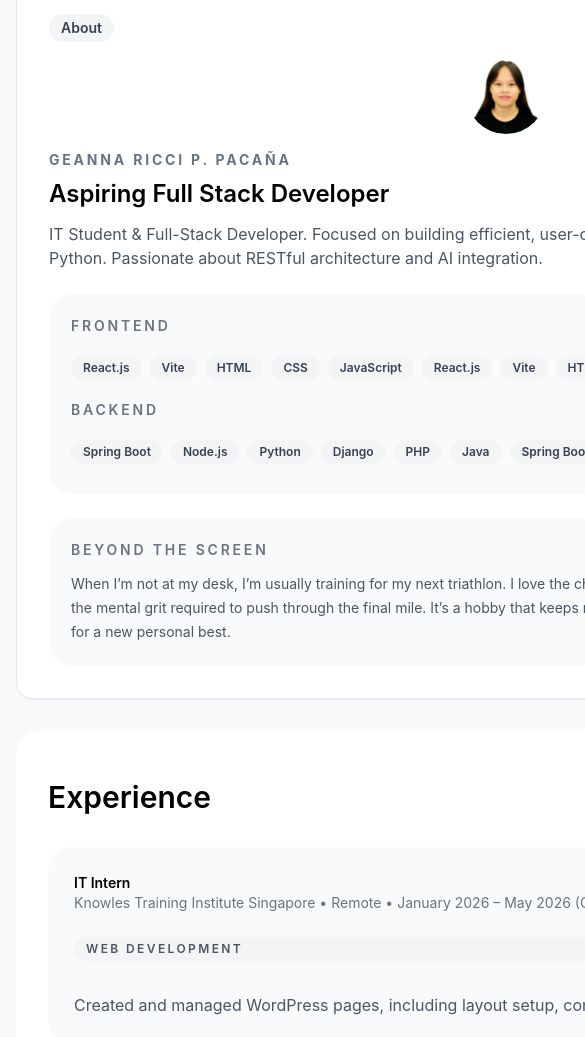
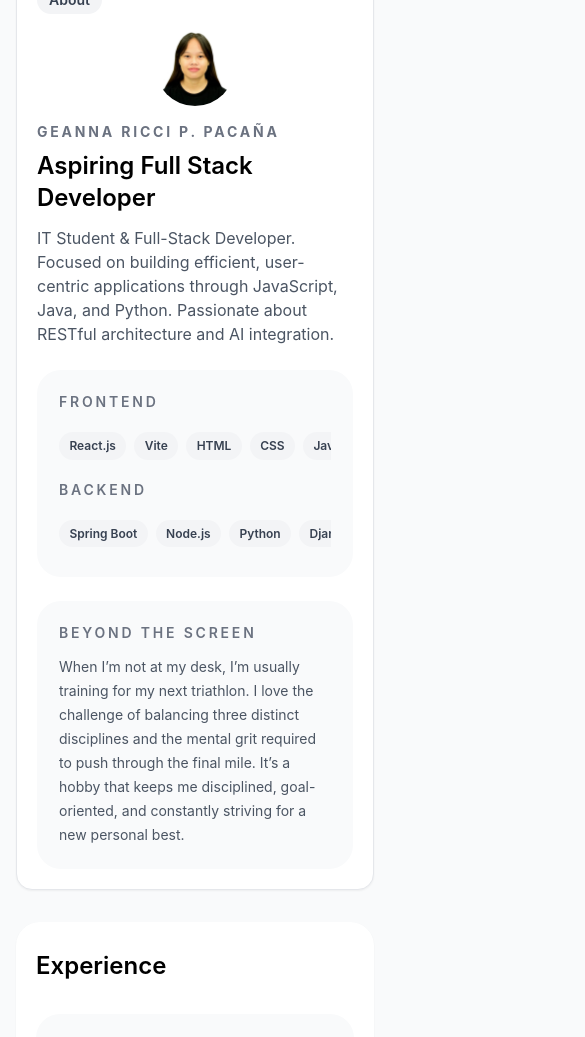
Before and after one commit to gyanna081/My-Portfolio, a plain HTML site: page index.html in a window 390 px wide. Shown: the part 59-1096 px from the top of the page, 585 px wide, since content can reach past the window. Drawn offline with nearby package versions, Linux system fonts and the light colour scheme.

Commit message:
Updated the layout on mobile view.

```diff
--- a/index.html
+++ b/index.html
@@ -20,13 +20,13 @@
     <!-- Cat cursor follower -->
     <div class="cat-cursor" id="cat-cursor">😸</div>
 
-    <button id="theme-toggle" class="fixed top-4 right-4 p-2 rounded-full bg-slate-200 dark:bg-slate-700 text-slate-900 dark:text-slate-100 hover:bg-slate-300 dark:hover:bg-slate-600 transition-colors z-50">
+    <button id="theme-toggle" class="fixed top-3 right-3 sm:top-4 sm:right-4 p-2 rounded-full bg-slate-200 dark:bg-slate-700 text-slate-900 dark:text-slate-100 hover:bg-slate-300 dark:hover:bg-slate-600 transition-colors z-50">
       <svg id="sun-icon" class="w-6 h-6" fill="currentColor" viewBox="0 0 20 20" xmlns="http://www.w3.org/2000/svg"><path fill-rule="evenodd" d="M10 2a1 1 0 011 1v1a1 1 0 11-2 0V3a1 1 0 011-1zm4 8a4 4 0 11-8 0 4 4 0 018 0zm-.464 4.95l.707.707a1 1 0 001.414-1.414l-.707-.707a1 1 0 00-1.414 1.414zm2.12-10.607a1 1 0 010 1.414l-.706.707a1 1 0 11-1.414-1.414l.707-.707a1 1 0 011.414 0zM17 11a1 1 0 100-2h-1a1 1 0 100 2h1zm-7 4a1 1 0 011 1v1a1 1 0 11-2 0v-1a1 1 0 011-1zM5.05 6.464A1 1 0 106.465 5.05l-.708-.707a1 1 0 00-1.414 1.414l.707.707zm1.414 8.486l-.707.707a1 1 0 01-1.414-1.414l.707-.707a1 1 0 011.414 1.414zM4 11a1 1 0 100-2H3a1 1 0 000 2h1z" clip-rule="evenodd"></path></svg>
       <svg id="moon-icon" class="w-6 h-6 hidden" fill="currentColor" viewBox="0 0 20 20" xmlns="http://www.w3.org/2000/svg"><path d="M17.293 13.293A8 8 0 016.707 2.707a8.001 8.001 0 1010.586 10.586z"></path></svg>
     </button>
-    <div class="mx-auto max-w-7xl px-4 py-10 sm:px-6 lg:px-8">
+    <div id="page-shell" class="mx-auto max-w-7xl px-4 py-6 sm:py-10 sm:px-6 lg:px-8">
       <div class="grid gap-8 lg:grid-cols-[320px_minmax(0,1fr)]">
-        <aside class="sticky top-8 self-start rounded-2xl border border-slate-200 bg-white dark:bg-slate-800 dark:border-slate-700 p-8 shadow-sm">
+        <aside class="min-w-0 self-start rounded-2xl border border-slate-200 bg-white dark:bg-slate-800 dark:border-slate-700 p-5 sm:p-8 shadow-sm lg:sticky lg:top-8">
           <div class="space-y-6">
             <div class="space-y-3">
               <div class="inline-flex rounded-full bg-slate-100 px-3 py-1 text-sm font-semibold text-slate-700">About</div>
@@ -41,8 +41,8 @@
             <div class="card-hover space-y-3 rounded-3xl bg-slate-50 dark:bg-slate-700 p-5 hover:shadow-lg hover:bg-slate-100 dark:hover:bg-slate-600 transition-all duration-200">
               <!-- Frontend Skills -->
               <p class="text-sm font-semibold uppercase tracking-[0.2em] text-slate-500 dark:text-slate-400">Frontend</p>
-              <div class="overflow-x-auto scrollbar-hide py-2" id="frontend-skills">
-                <div class="flex gap-2 whitespace-nowrap">
+              <div class="skills-scroll overflow-x-auto scrollbar-hide py-2" id="frontend-skills">
+                <div class="flex gap-2 whitespace-nowrap skills-track">
                   <span class="rounded-full bg-slate-100 dark:bg-slate-600 px-3 py-1 text-xs font-semibold text-slate-700 dark:text-slate-300">React.js</span>
                   <span class="rounded-full bg-slate-100 dark:bg-slate-600 px-3 py-1 text-xs font-semibold text-slate-700 dark:text-slate-300">Vite</span>
                   <span class="rounded-full bg-slate-100 dark:bg-slate-600 px-3 py-1 text-xs font-semibold text-slate-700 dark:text-slate-300">HTML</span>
@@ -58,8 +58,8 @@
 
               <!-- Backend Skills -->
               <p class="text-sm font-semibold uppercase tracking-[0.2em] text-slate-500 dark:text-slate-400 mt-4">Backend</p>
-              <div class="overflow-x-auto scrollbar-hide py-2" id="backend-skills">
-                <div class="flex gap-2 whitespace-nowrap">
+              <div class="skills-scroll overflow-x-auto scrollbar-hide py-2" id="backend-skills">
+                <div class="flex gap-2 whitespace-nowrap skills-track">
                   <span class="rounded-full bg-slate-100 dark:bg-slate-600 px-3 py-1 text-xs font-semibold text-slate-700 dark:text-slate-300">Spring Boot</span>
                   <span class="rounded-full bg-slate-100 dark:bg-slate-600 px-3 py-1 text-xs font-semibold text-slate-700 dark:text-slate-300">Node.js</span>
                   <span class="rounded-full bg-slate-100 dark:bg-slate-600 px-3 py-1 text-xs font-semibold text-slate-700 dark:text-slate-300">Python</span>
@@ -83,12 +83,12 @@
           </div>
         </aside>
 
-        <main class="space-y-8">
+        <main class="min-w-0 space-y-8">
           <section class="space-y-8">
-            <article class="rounded-3xl bg-white dark:bg-slate-800 p-8 shadow-sm space-y-8">
+            <article class="rounded-3xl bg-white dark:bg-slate-800 p-5 sm:p-8 shadow-sm space-y-8">
               <div class="flex items-center gap-4">
                 <div>
-                  <h2 class="mt-4 text-3xl font-semibold text-slate-950 dark:text-slate-100">Experience</h2>
+                  <h2 class="mt-2 sm:mt-4 text-2xl sm:text-3xl font-semibold text-slate-950 dark:text-slate-100">Experience</h2>
                 </div>
               </div>
 
@@ -104,10 +104,10 @@
           </section>
 
           <section class="space-y-8">
-            <article class="rounded-3xl bg-white dark:bg-slate-800 p-8 shadow-sm space-y-8">
+            <article class="rounded-3xl bg-white dark:bg-slate-800 p-5 sm:p-8 shadow-sm space-y-8">
               <div class="flex items-center gap-4">
                 <div>
-                  <h2 class="mt-4 text-3xl font-semibold text-slate-950 dark:text-slate-100">Projects</h2>
+                  <h2 class="mt-2 sm:mt-4 text-2xl sm:text-3xl font-semibold text-slate-950 dark:text-slate-100">Projects</h2>
                 </div>
               </div>
 
@@ -137,10 +137,10 @@
           </section>
 
           <section class="space-y-8">
-            <article class="rounded-3xl bg-white dark:bg-slate-800 p-8 shadow-sm space-y-8">
+            <article class="rounded-3xl bg-white dark:bg-slate-800 p-5 sm:p-8 shadow-sm space-y-8">
               <div class="flex items-center gap-4">
                 <div>
-                  <h2 class="mt-4 text-3xl font-semibold text-slate-950 dark:text-slate-100">Licenses & Certifications</h2>
+                  <h2 class="mt-2 sm:mt-4 text-2xl sm:text-3xl font-semibold text-slate-950 dark:text-slate-100">Licenses & Certifications</h2>
                 </div>
               </div>
 
@@ -168,9 +168,9 @@
           </section>
 
           <section class="space-y-8">
-            <article class="rounded-3xl bg-white dark:bg-slate-800 p-8 shadow-sm space-y-8">
+            <article class="rounded-3xl bg-white dark:bg-slate-800 p-5 sm:p-8 shadow-sm space-y-8">
               <div>
-                <h2 class="mt-4 text-3xl font-semibold text-slate-950 dark:text-slate-100">Contact</h2>
+                <h2 class="mt-2 sm:mt-4 text-2xl sm:text-3xl font-semibold text-slate-950 dark:text-slate-100">Contact</h2>
               </div>
 
               <div class="grid gap-8 md:grid-cols-2">
@@ -248,6 +248,9 @@
     </div>
 
     <script>
+      const supportsHover = window.matchMedia('(hover: hover) and (pointer: fine)').matches;
+      const isMobileViewport = window.matchMedia('(max-width: 640px)').matches;
+
       // Cat cursor follower with easing/inertia
       const catCursor = document.getElementById('cat-cursor');
 
@@ -304,8 +307,12 @@
         requestAnimationFrame(animate);
       }
 
-      // Start the animation
+      if (supportsHover) {
+        // Start the animation only on pointer devices.
         animate();
+      } else {
+        catCursor.style.display = 'none';
+      }
 
       // Skills auto-scroll with hover-to-manual
       const frontendSkills = document.getElementById('frontend-skills');
@@ -344,15 +351,20 @@
         }
       }
 
-      // Start auto-scroll on load
+      // Start auto-scroll on load (desktop/tablet only).
+      if (!isMobileViewport) {
         startAutoScroll();
+      }
 
       // Stop on hover, resume on mouse leave
       const skillsCard = frontendSkills.closest('.space-y-3');
+      if (supportsHover) {
         skillsCard.addEventListener('mouseenter', stopAutoScroll);
         skillsCard.addEventListener('mouseleave', startAutoScroll);
+      }
 
       // Hide default cursor on hover over interactive elements
+      if (supportsHover) {
         const interactiveElements = document.querySelectorAll('a, button');
         interactiveElements.forEach(el => {
           el.addEventListener('mouseenter', () => {
@@ -362,6 +374,7 @@
             catCursor.style.opacity = '1';
           });
         });
+      }
 
       // Theme toggle
       const themeToggle = document.getElementById('theme-toggle');
@@ -425,6 +438,32 @@
           contactSubmit.classList.remove('opacity-70', 'cursor-not-allowed');
         }
       });
+
+      // Mobile scroll reveal for section cards.
+      if (window.matchMedia('(max-width: 768px)').matches) {
+        const revealTargets = document.querySelectorAll('article.rounded-3xl');
+
+        if (!('IntersectionObserver' in window)) {
+          revealTargets.forEach((el) => el.classList.add('is-visible'));
+        } else {
+          revealTargets.forEach((el) => el.classList.add('mobile-reveal'));
+
+          const revealObserver = new IntersectionObserver((entries, observer) => {
+            entries.forEach((entry) => {
+              if (entry.isIntersecting) {
+                entry.target.classList.add('is-visible');
+                observer.unobserve(entry.target);
+              }
+            });
+          }, {
+            threshold: 0.12,
+            rootMargin: '0px 0px -6% 0px'
+          });
+
+          revealTargets.forEach((el) => revealObserver.observe(el));
+        }
+      }
+
     </script>
   </body>
 </html>
--- a/styles.css
+++ b/styles.css
@@ -37,6 +37,101 @@
   transform: translate(-50%, -50%);
   transition: transform 0.1s ease-out;
   will-change: transform;
+}
+
+/* Mobile-first usability tweaks */
+@media (max-width: 1023px) {
+  .cat-cursor {
+    display: none;
+  }
+}
+
+@media (max-width: 640px) {
+  html,
+  body {
+    overflow-x: hidden;
+  }
+
+  #page-shell {
+    overflow-x: hidden;
+  }
+
+  .skills-scroll {
+    width: 100%;
+    min-width: 0;
+    overflow-x: auto !important;
+    overflow-y: hidden;
+    -webkit-overflow-scrolling: touch;
+    max-width: 100%;
+    touch-action: pan-x;
+    overscroll-behavior-x: contain;
+    padding-bottom: 0.45rem;
+    scrollbar-width: thin;
+    scrollbar-color: #94a3b8 #e2e8f0;
+  }
+
+  .skills-scroll .skills-track {
+    display: inline-flex;
+    white-space: nowrap !important;
+    flex-wrap: nowrap !important;
+    width: max-content;
+    max-width: none;
+  }
+
+  .skills-scroll .skills-track span {
+    padding: 0.35rem 0.65rem !important;
+  }
+
+  .skills-scroll {
+    -ms-overflow-style: auto !important;
+    scrollbar-width: thin !important;
+  }
+
+  .skills-scroll::-webkit-scrollbar {
+    display: block !important;
+    height: 8px;
+  }
+
+  .skills-scroll::-webkit-scrollbar-track {
+    background: #e2e8f0;
+    border-radius: 999px;
+  }
+
+  .skills-scroll::-webkit-scrollbar-thumb {
+    background: #94a3b8;
+    border-radius: 999px;
+  }
+
+  html.dark .skills-scroll::-webkit-scrollbar-track {
+    background: #334155;
+  }
+
+  html.dark .skills-scroll::-webkit-scrollbar-thumb {
+    background: #64748b;
+  }
+}
+
+/* Mobile card reveal animation */
+@media (max-width: 768px) {
+  article.mobile-reveal {
+    opacity: 0;
+    transform: translateY(18px);
+    transition: opacity 360ms ease, transform 360ms ease;
+    will-change: opacity, transform;
+  }
+
+  article.mobile-reveal.is-visible {
+    opacity: 1;
+    transform: translateY(0);
+  }
+}
+
+@media (prefers-reduced-motion: reduce) {
+  article.mobile-reveal {
+    opacity: 1 !important;
+    transform: none !important;
+    transition: none !important;
+  }
 }
 
 /* Light mode base styles */
```
Lines whose indentation alone changed are shown as unchanged.
